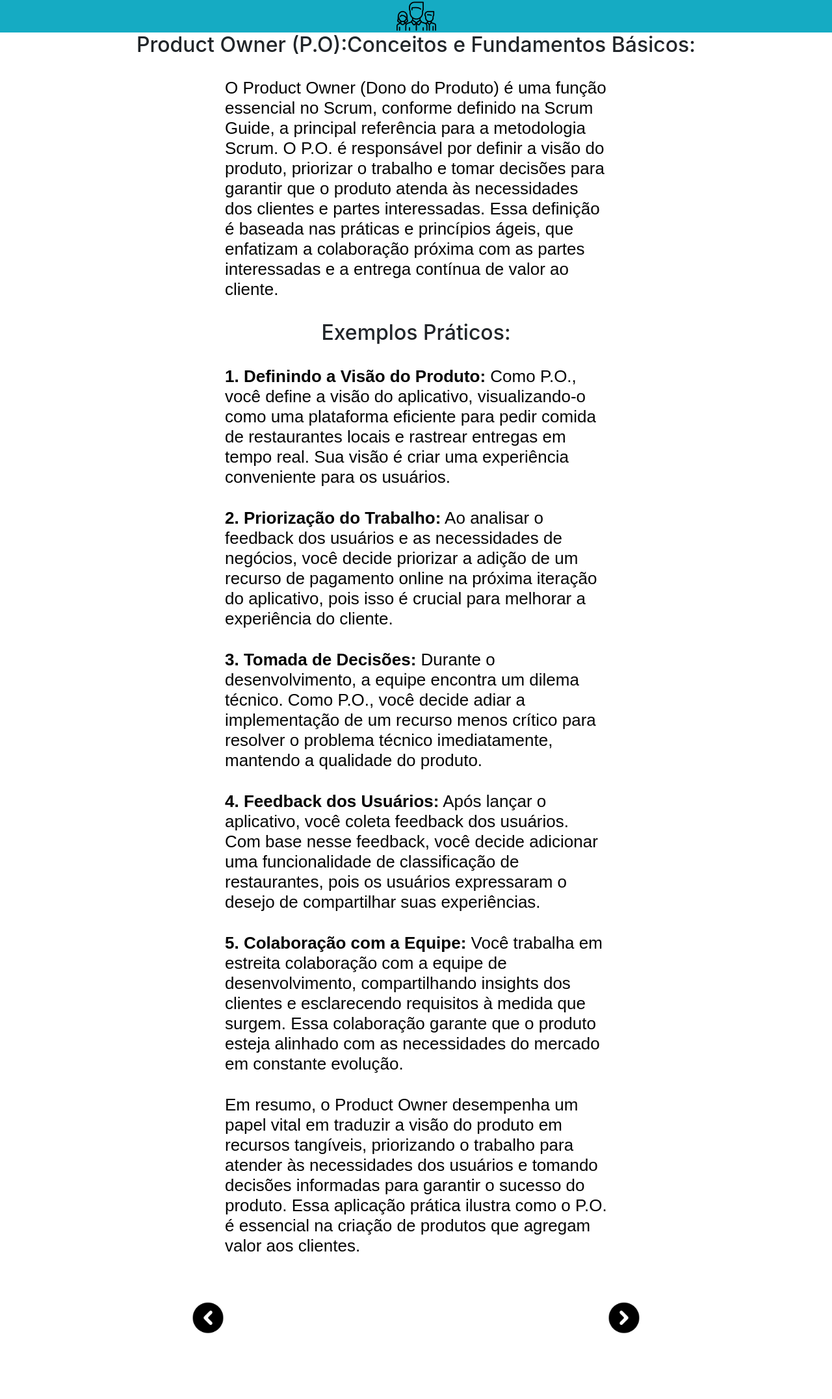
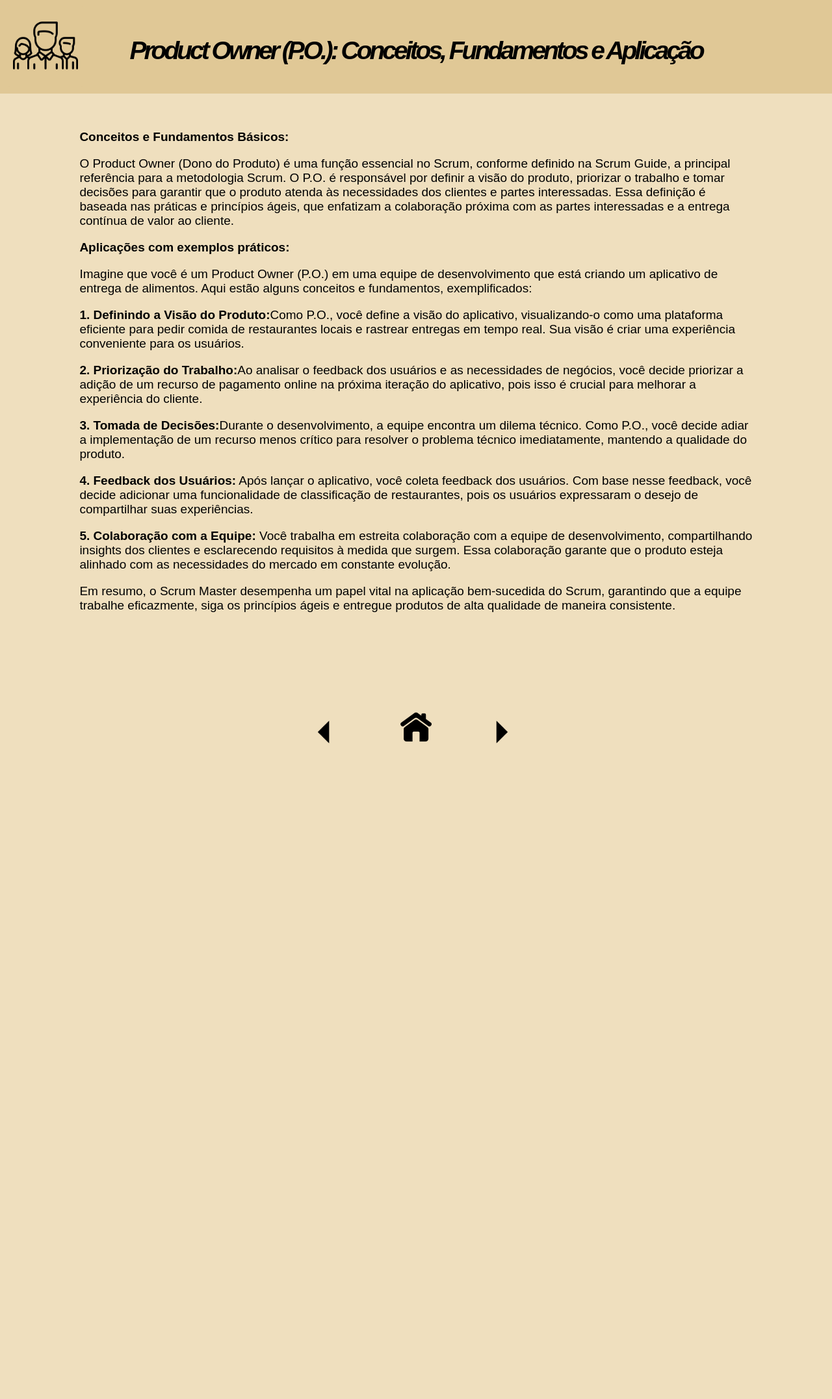
Before and after one commit to Ctrl-Shift-Dev/Plataforma-SCRUM, a Flask app: template src/templates/product_owner.html in a window 1280 px wide. Shown: the whole page at 65% size. After the commit the page ends 1144 px from the top, so only its background shows below. Run offline with Flask 3, Linux system fonts and the light colour scheme; the template is opened without the code that fills it, so the values that code supplies are empty; some libraries are stand-ins or nearby versions.

Commit message:
Update product_owner.html
alterado com base.html

```diff
--- a/src/templates/product_owner.html
+++ b/src/templates/product_owner.html
@@ -5,22 +5,24 @@
     <meta charset="UTF-8">
     <meta name="viewport" content="width=device-width, initial-scale=1.0">
     <title>Product Owner</title>
-    <link rel="stylesheet" href="https://stackpath.bootstrapcdn.com/bootstrap/4.1.3/css/bootstrap.min.css"
-        integrity="sha384-MCw98/SFnGE8fJT3GXwEOngsV7Zt27NXFoaoApmYm81iuXoPkFOJwJ8ERdknLPMO" crossorigin="anonymous">
-    <link rel="stylesheet" href="../static/css/normalize.css">
-    <link rel="stylesheet" href="../static/css/style.css">
-
-
+    <link rel="stylesheet" href="css/base.css">
 </head>
 
 <body>
     <header>
-        <a href="home.html">
-            <img src="../static/img/logo.png" alt="">
+        <a href="modulo1.html" class="logo-button">
+            <img src="img/equipe-logo.png" alt="logo">
         </a>
     </header>
+    <div class="title">
+        <h1><b>Product Owner (P.O.): Conceitos, Fundamentos e Aplicação</b>
+            <h1>
+    </div>
+    </header>
 
-        <h2 class="subtitulo">Product Owner (P.O):Conceitos e Fundamentos Básicos:</h2>
+    <div class="content">
+
+        <p><b>Conceitos e Fundamentos Básicos:</b></p>
 
         <p>O Product Owner (Dono do Produto) é uma função essencial no Scrum, conforme definido na Scrum Guide, a
             principal referência para a metodologia Scrum. O P.O. é responsável por definir a visão do produto,
@@ -28,17 +30,20 @@
             partes interessadas. Essa definição é baseada nas práticas e princípios ágeis, que enfatizam a colaboração
             próxima com as partes interessadas e a entrega contínua de valor ao cliente.</p>
 
-         <h2 class="subtitulo"> Exemplos Práticos:</h2>
+        <p><b>Aplicações com exemplos práticos:</b></p>
 
-        <p><b>1. Definindo a Visão do Produto:</b> Como P.O., você define a visão do aplicativo, visualizando-o como uma
+        <p>Imagine que você é um Product Owner (P.O.) em uma equipe de desenvolvimento que está criando um aplicativo de
+            entrega de alimentos. Aqui estão alguns conceitos e fundamentos, exemplificados:</p>
+
+        <p><b>1. Definindo a Visão do Produto:</b>Como P.O., você define a visão do aplicativo, visualizando-o como uma
             plataforma eficiente para pedir comida de restaurantes locais e rastrear entregas em tempo real. Sua visão é
             criar uma experiência conveniente para os usuários.</p>
 
-        <p><b>2. Priorização do Trabalho:</b> Ao analisar o feedback dos usuários e as necessidades de negócios, você
+        <p><b>2. Priorização do Trabalho:</b>Ao analisar o feedback dos usuários e as necessidades de negócios, você
             decide priorizar a adição de um recurso de pagamento online na próxima iteração do aplicativo, pois isso é
             crucial para melhorar a experiência do cliente.</p>
 
-        <p><b>3. Tomada de Decisões:</b> Durante o desenvolvimento, a equipe encontra um dilema técnico. Como P.O., você
+        <p><b>3. Tomada de Decisões:</b>Durante o desenvolvimento, a equipe encontra um dilema técnico. Como P.O., você
             decide adiar a implementação de um recurso menos crítico para resolver o problema técnico imediatamente,
             mantendo a qualidade do produto.</p>
 
@@ -50,22 +55,33 @@
             compartilhando insights dos clientes e esclarecendo requisitos à medida que surgem. Essa colaboração garante
             que o produto esteja alinhado com as necessidades do mercado em constante evolução.</p>
 
-        <p>Em resumo, o Product Owner desempenha um papel vital em traduzir a visão do produto em recursos tangíveis,
-            priorizando o trabalho para atender às necessidades dos usuários e tomando decisões informadas para garantir
-            o sucesso do produto. Essa aplicação prática ilustra como o P.O. é essencial na criação de produtos que
-            agregam valor aos clientes.</p>
+        <p>Em resumo, o Scrum Master desempenha um papel vital na aplicação bem-sucedida do Scrum, garantindo que a
+            equipe trabalhe eficazmente, siga os princípios ágeis e entregue produtos de alta qualidade de maneira
+            consistente.</p>
 
+    </div>
 
-         <!-- passar pagina -->
+    </div>
 
-    <span class="flecha">
-        <a href="">
-            <img src="../static/img/flecha esquerda .png" alt="">
-        </a>
-        <a href="">
-            <img src="../static/img/flecha direita .png" alt="">
-        </a>
-    </span>
+    <div class="button-container">
+        <button class="back-button" onclick="location.href='scrum_master.html'">
+            <div class="back">
+                <img src="img/back.png" alt="back">
+            </div>
+        </button>
+
+        <button class="home-button" onclick="location.href='modulo1.html'">
+            <div class="">
+                <img src="img/home.png" alt="back">
+            </div>
+        </button>
+
+        <button class="next-button" onclick="location.href='dev_team.html'">
+            <div class="next">
+                <img src="img/next.png" alt="back">
+            </div>
+        </button>
+    </div>
 
 </body>
 
```
